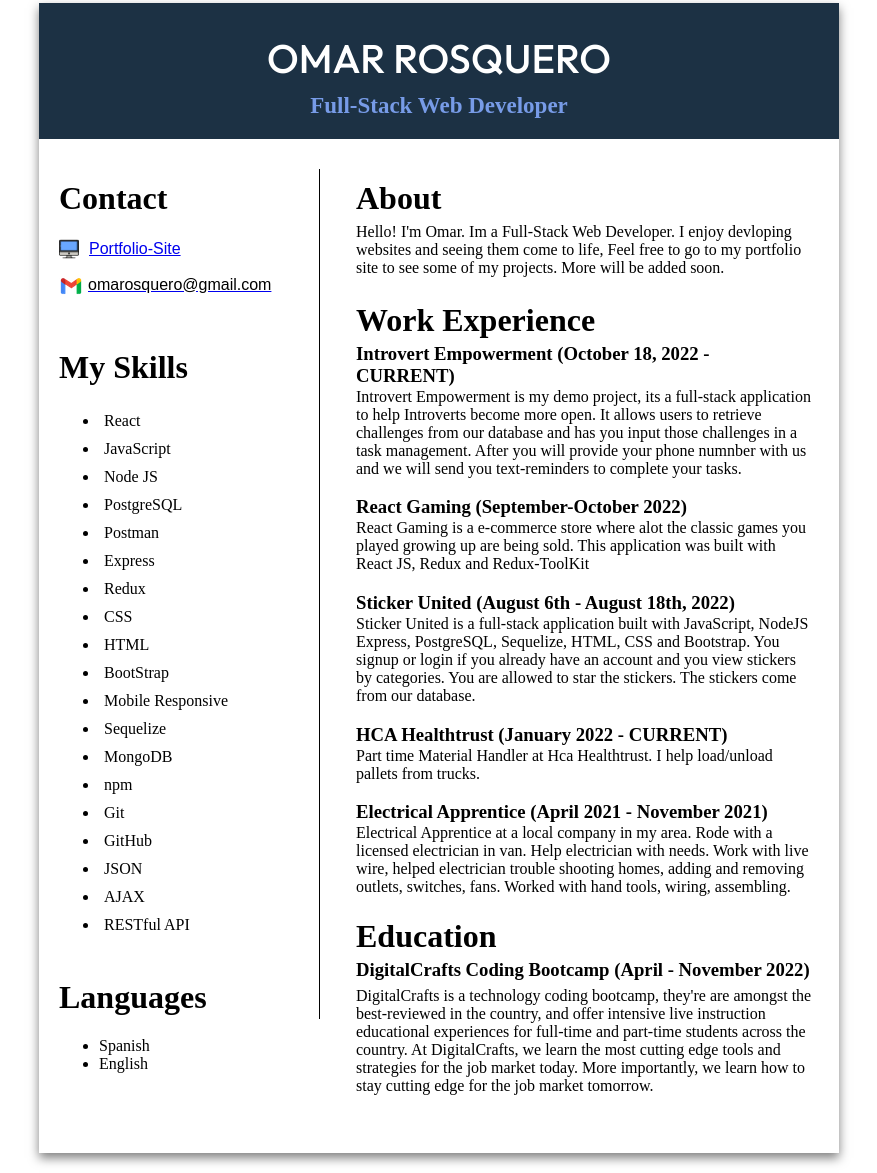
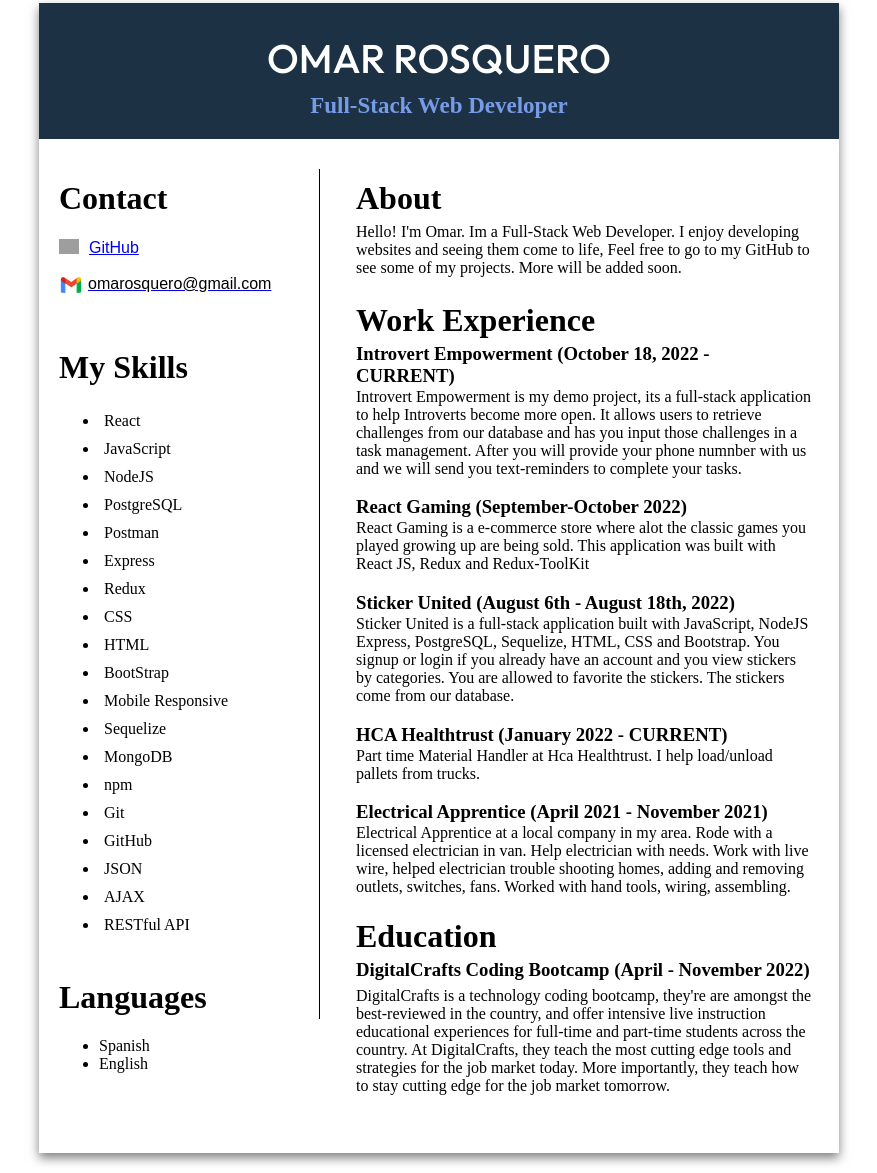
Before and after one commit to omardun/Resume, a plain HTML site: page index.html in a window 1280 px wide. Shown: the part 17-1190 px from the top of the page, without its empty margins (201-1078 px from the left). Drawn offline with Linux system fonts and the light colour scheme; grey boxes are pictures that could not be loaded.

Commit message:
final touches

```diff
--- a/index.html
+++ b/index.html
@@ -24,10 +24,11 @@
 
                 <div class="port">
                     <a href="https://github.com/omardun" target="_blank">
-                      <img class="port-icon" src="./media/desktop.png">
+                      <img class="port-icon" src="https://cdn.jsdelivr.net/gh/devicons/devicon/icons/github/github-original.svg" />
+
                     </a>
                     <a href="https://github.com/omardun" target="_blank" >
-                     <p>Portfolio-Site</p>
+                     <p>GitHub</p>
                     </a>
                 </div>
 
@@ -45,7 +46,7 @@
                 <ul class="skills">
                     <li>React</li>
                     <li>JavaScript</li>
-                    <li>Node JS</li>
+                    <li>NodeJS</li>
                     <li>PostgreSQL</li>
                     <li>Postman</li>
                     <li>Express</li>
@@ -80,7 +81,7 @@
             <div class="content-box">
                 <div class="about-section">
                     <h1 class="about">About</h1>
-                    <p class="about-content">Hello! I'm Omar. Im a Full-Stack Web Developer. I enjoy devloping websites and seeing them come to life,  Feel free to go to my portfolio site to see some of my projects. More will be added soon.</p>
+                    <p class="about-content">Hello! I'm Omar. Im a Full-Stack Web Developer. I enjoy developing websites and seeing them come to life,  Feel free to go to my GitHub to see some of my projects. More will be added soon.</p>
                 </div>
                 <br/>
                 <div class="work-experience">
@@ -90,7 +91,7 @@
                     <h3 class="work">React Gaming (September-October 2022)</h3>
                     <p>React Gaming is a e-commerce store where alot the classic games you played growing up are being sold. This application was built with React JS, Redux and Redux-ToolKit</p>
                     <h3 class="work">Sticker United  (August 6th - August 18th, 2022)</h3>
-                    <p>Sticker United is a full-stack application built with JavaScript, NodeJS Express, PostgreSQL, Sequelize, HTML, CSS and Bootstrap. You signup or login if you already have an account and you view stickers by categories. You are allowed to star the stickers. The stickers come from our database. </p>
+                    <p>Sticker United is a full-stack application built with JavaScript, NodeJS Express, PostgreSQL, Sequelize, HTML, CSS and Bootstrap. You signup or login if you already have an account and you view stickers by categories. You are allowed to favorite the stickers. The stickers come from our database. </p>
                     <h3 class="work">HCA Healthtrust (January 2022 - CURRENT)</h3>
                     <p> Part time Material Handler at Hca Healthtrust. I help load/unload pallets from trucks.</p>
                     <h3 class="work">Electrical Apprentice (April 2021 - November 2021)</h3>
@@ -101,8 +102,8 @@
                     <h3 class="education">DigitalCrafts Coding Bootcamp (April - November 2022)</h3>
                     <p class="dc-content">
                         DigitalCrafts is a technology coding bootcamp, they're are amongst the best-reviewed in the country, and offer intensive live instruction
-                         educational experiences for full-time and part-time students across the country. At DigitalCrafts, we learn the most cutting edge tools
-                        and strategies for the job market today. More importantly, we learn how to stay cutting edge for the job market tomorrow. </p>
+                         educational experiences for full-time and part-time students across the country. At DigitalCrafts, they teach the most cutting edge tools
+                        and strategies for the job market today. More importantly, they teach how to stay cutting edge for the job market tomorrow. </p>
                 </div>
 
             </div>
```
